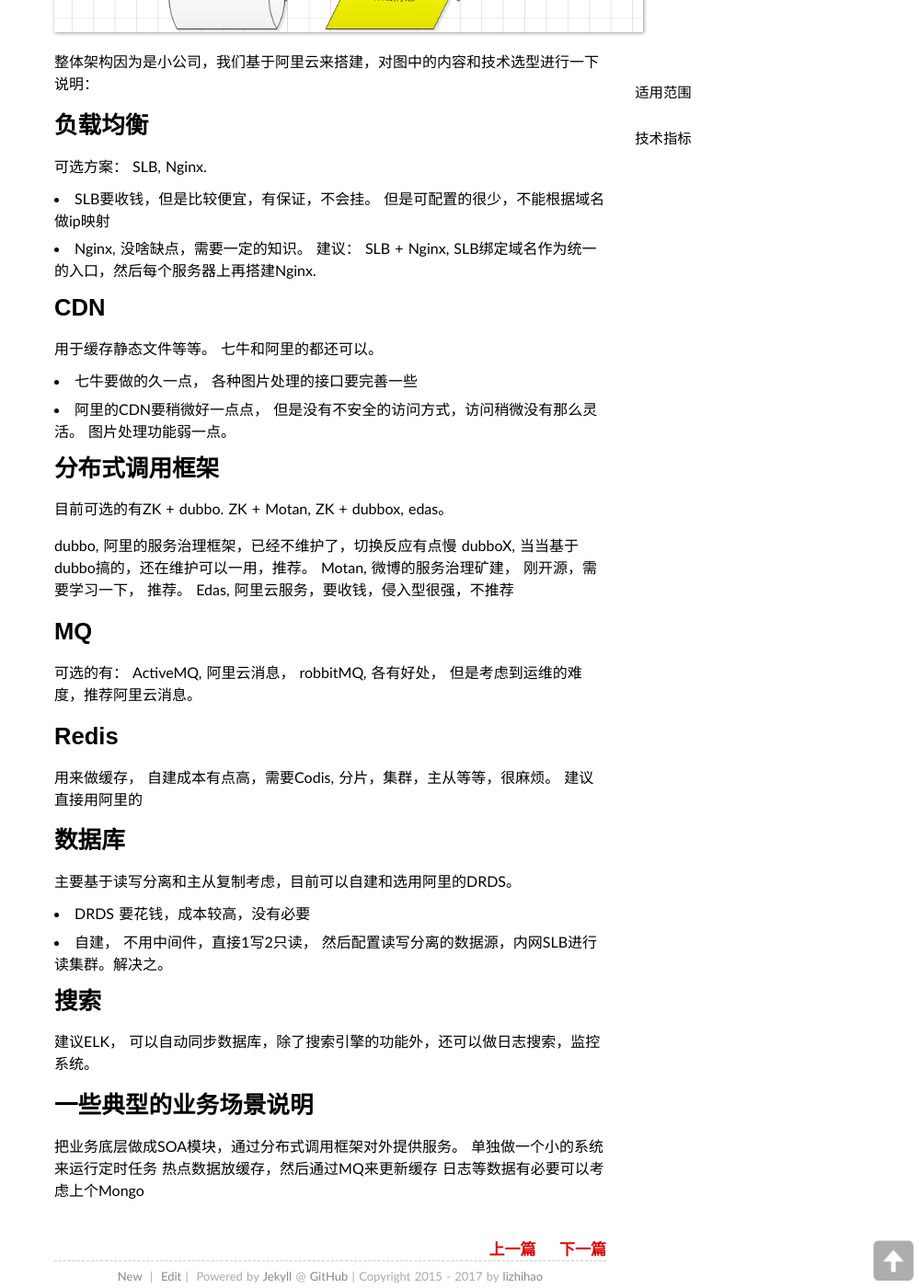
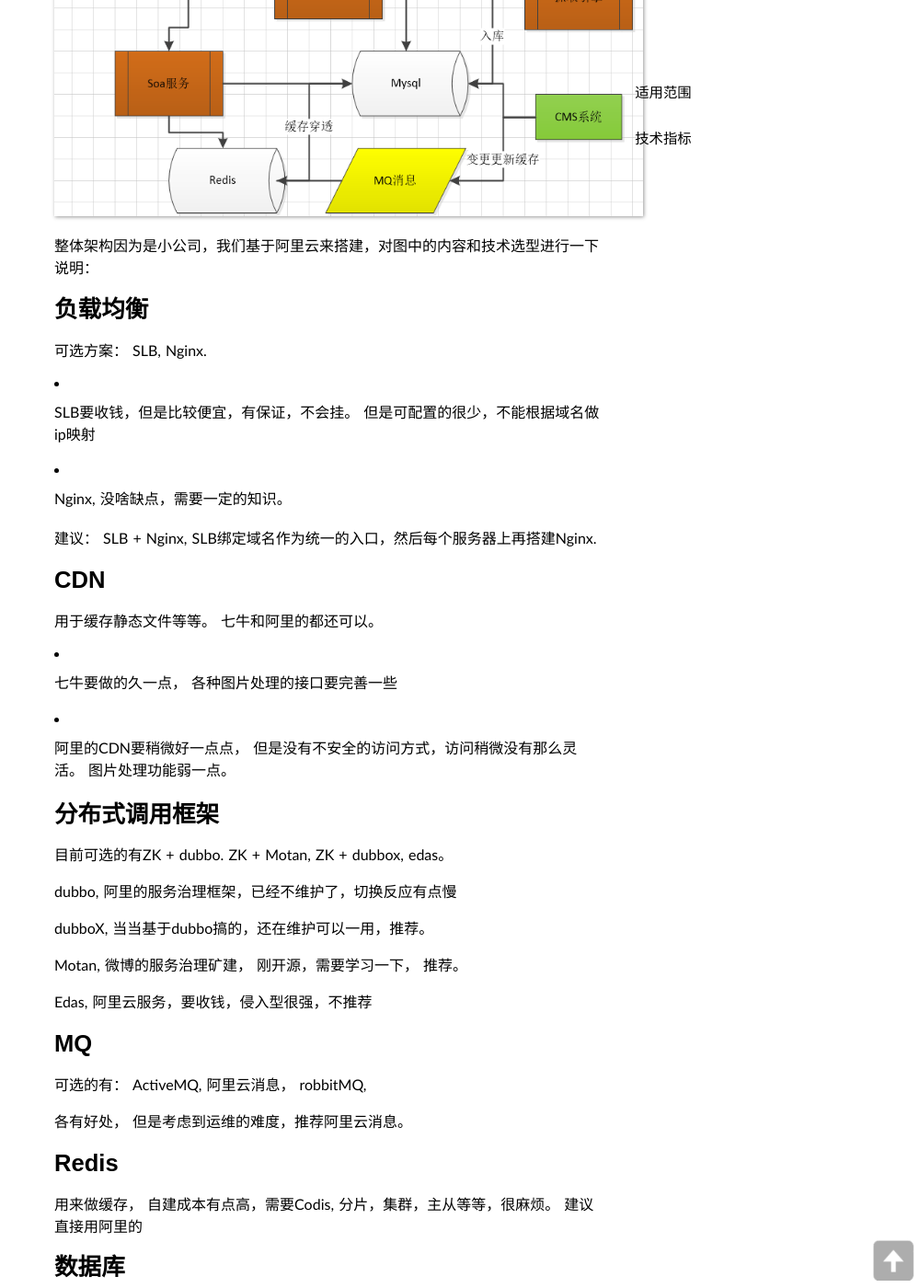
Before and after one commit to lizhihao/lizhihao.github.io, a Jekyll site: the page built from _posts/2017-02-24-the-start-up-Internet-company-build-technical-framework-.md, in a window 1280 px wide and 1400 px high, scrolled down 1245 px. Shown: the whole window at 92% size, without its empty margins (281-1280 px from the left). Built offline with Jekyll 4.4.1, drawn with Linux system fonts in a browser that asks for light colours; some web fonts are replaced; Markdown is read by kramdown in place of the engine named in the settings; comment, search, counter and statistics services are not loaded; some of the changed text lies outside the part shown.

Commit message:
update post

```diff
--- a/_posts/2017-02-24-the-start-up-Internet-company-build-technical-framework-.md
+++ b/_posts/2017-02-24-the-start-up-Internet-company-build-technical-framework-.md
@@ -16,16 +16,26 @@
 
 redis 架构 数据库 互联网创业
 
-# 摘要：
+# 摘要
+
 ## 适用范围
+
 本文主要针对小型互联网公司，特别适用于手机APP的后台架构，基本可以支撑5万日活
+
 本文会对可能用到的相关技术进行技术选型的说明，以及相对应的设备的采购。
+
 ## 技术指标
+
 说一下一些技术指标的计算过程可以作为其他同学的参考
+
 1. QPS， 如果是5万日活，使用集中在每天的4小时，每个用户大概产生100的请求，那么平均下来，我们系统大概应该支撑的请求为：50000 * 100 / (4 * 60 * 60) = 350 qps/s
+
 2. 业务数据 业务量，我们自己是新闻业务，可能会有其他的业务，比如游戏，商城等等，基本每天新增的业务数据都会在同一个量级， 每日10000， 另外跟用户相关的信息也是比较大的一块，比如用户的订阅等行为，一共5万的用户，保存相关信息可能大概需要100条的数据。
+
 3. 缓存大小 主要业务数据和用户相关的热点数据限时保存在缓存中， 大概需要5个G左右。
+
 4. 日志大小 用户日志和请求日志。 大概每天3个G左右
+
 # 技术架构
 
 ![](/media/pic/a8c7785310dd2249d71a68d05910ca203a9b5ff1.png)
@@ -33,41 +43,64 @@
 整体架构因为是小公司，我们基于阿里云来搭建，对图中的内容和技术选型进行一下说明：
 
 # 负载均衡
+
  可选方案： SLB, Nginx.
+
  - SLB要收钱，但是比较便宜，有保证，不会挂。 但是可配置的很少，不能根据域名做ip映射
+
  - Nginx, 没啥缺点，需要一定的知识。
+
 建议： SLB + Nginx, SLB绑定域名作为统一的入口，然后每个服务器上再搭建Nginx.
 
 # CDN
+
 用于缓存静态文件等等。 七牛和阿里的都还可以。
+
 - 七牛要做的久一点， 各种图片处理的接口要完善一些
+
 - 阿里的CDN要稍微好一点点， 但是没有不安全的访问方式，访问稍微没有那么灵活。 图片处理功能弱一点。
 
 # 分布式调用框架
+
 目前可选的有ZK + dubbo. ZK + Motan, ZK + dubbox, edas。
 
 dubbo, 阿里的服务治理框架，已经不维护了，切换反应有点慢
+
 dubboX, 当当基于dubbo搞的，还在维护可以一用，推荐。
+
 Motan, 微博的服务治理矿建， 刚开源，需要学习一下， 推荐。
+
 Edas, 阿里云服务，要收钱，侵入型很强，不推荐
 
+
 # MQ
+
 可选的有： ActiveMQ, 阿里云消息， robbitMQ,
+
 各有好处， 但是考虑到运维的难度，推荐阿里云消息。
 
+
 # Redis
+
 用来做缓存， 自建成本有点高，需要Codis, 分片，集群，主从等等，很麻烦。 建议直接用阿里的
 
 # 数据库
+
 主要基于读写分离和主从复制考虑，目前可以自建和选用阿里的DRDS。
+
 - DRDS 要花钱，成本较高，没有必要
+
 - 自建，  不用中间件，直接1写2只读， 然后配置读写分离的数据源，内网SLB进行读集群。解决之。
 
 # 搜索
 建议ELK， 可以自动同步数据库，除了搜索引擎的功能外，还可以做日志搜索，监控系统。
 
 # 一些典型的业务场景说明
+
 把业务底层做成SOA模块，通过分布式调用框架对外提供服务。
+
 单独做一个小的系统来运行定时任务
+
 热点数据放缓存，然后通过MQ来更新缓存
+
 日志等数据有必要可以考虑上个Mongo
```
